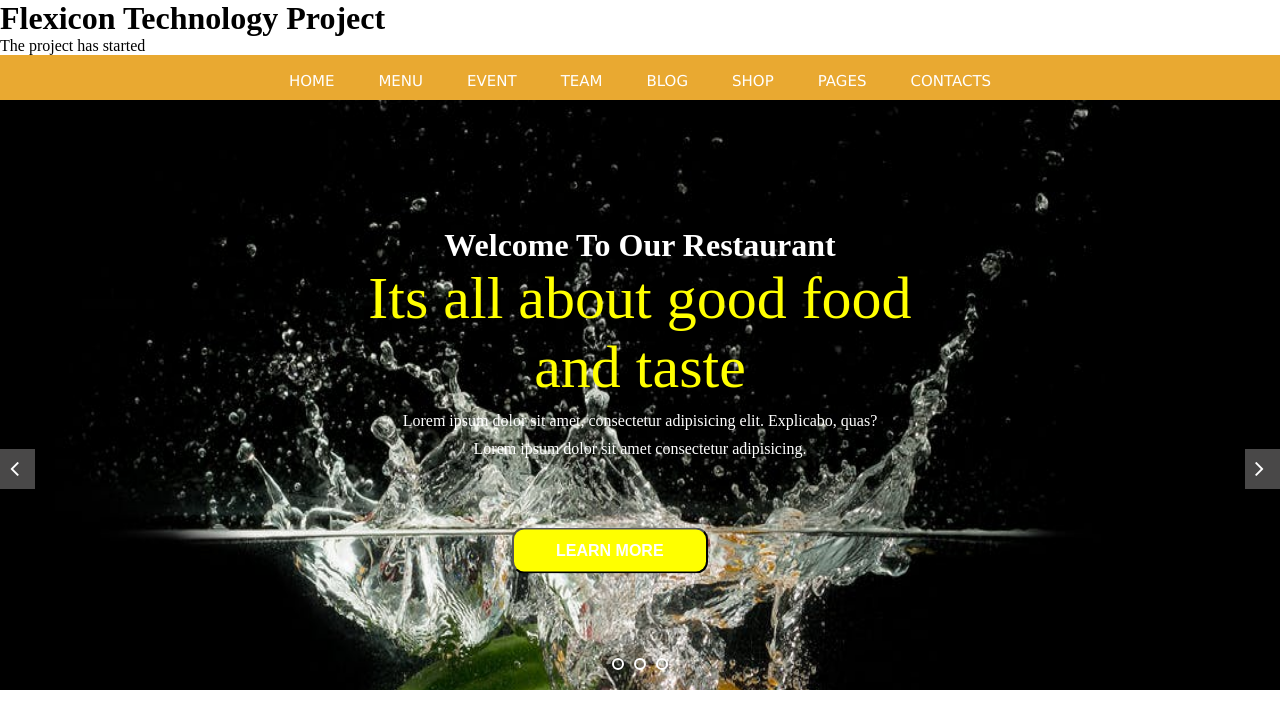
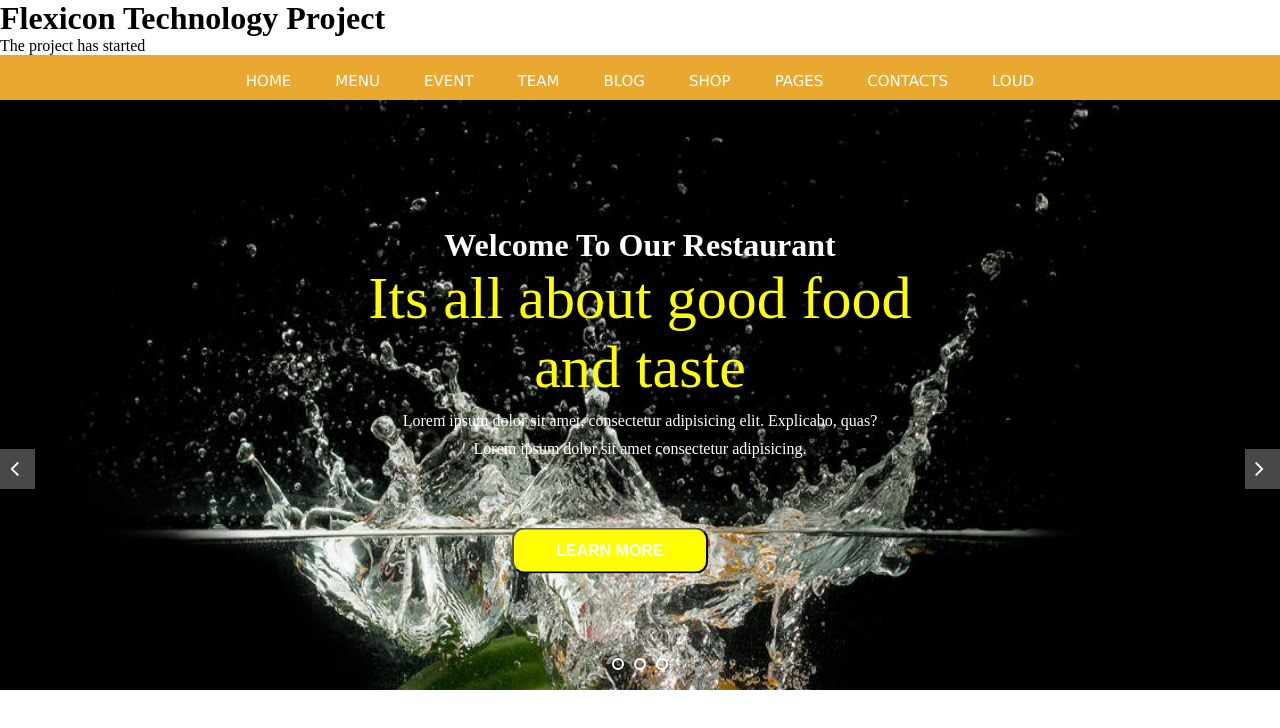
Before and after one commit to Omoefe-Ugboma/FoodRecipesPlace, a plain HTML site: page FoodRep/Index.html in a window 1280 px wide. Drawn offline with Linux system fonts and the light colour scheme.

Commit message:
line added to links

```diff
--- a/FoodRep/Index.html
+++ b/FoodRep/Index.html
@@ -35,6 +35,7 @@
                     <li><a href="">Shop</a></li>
                     <li><a href="">Pages</a></li>
                     <li><a href="">Contacts</a></li>
+                    <li><a href="">Loud</a></li>
                 </ul>
             </nav>
           </div>
```
